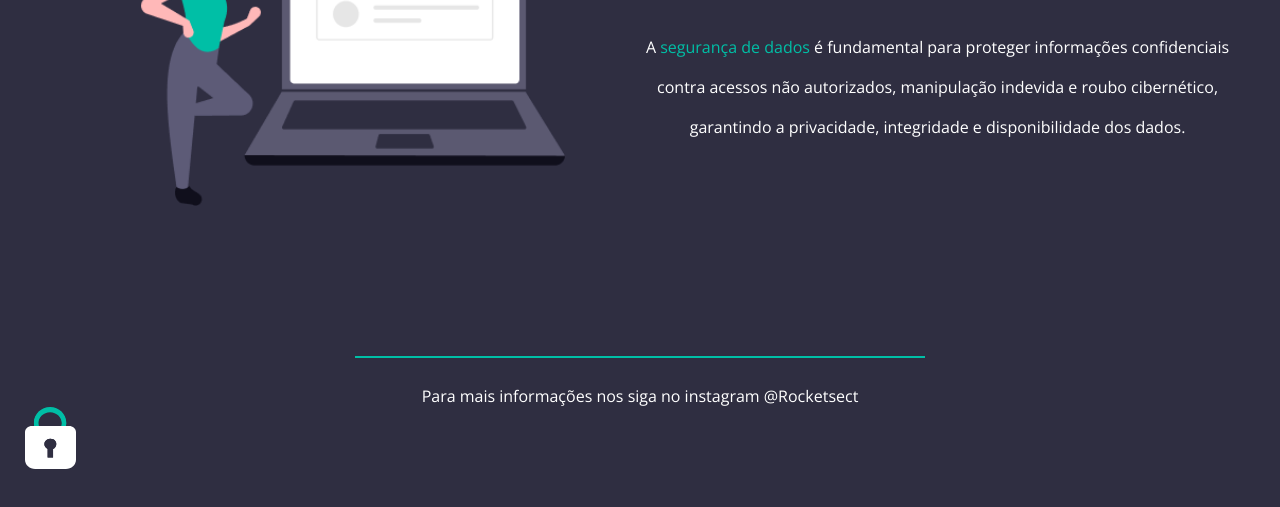
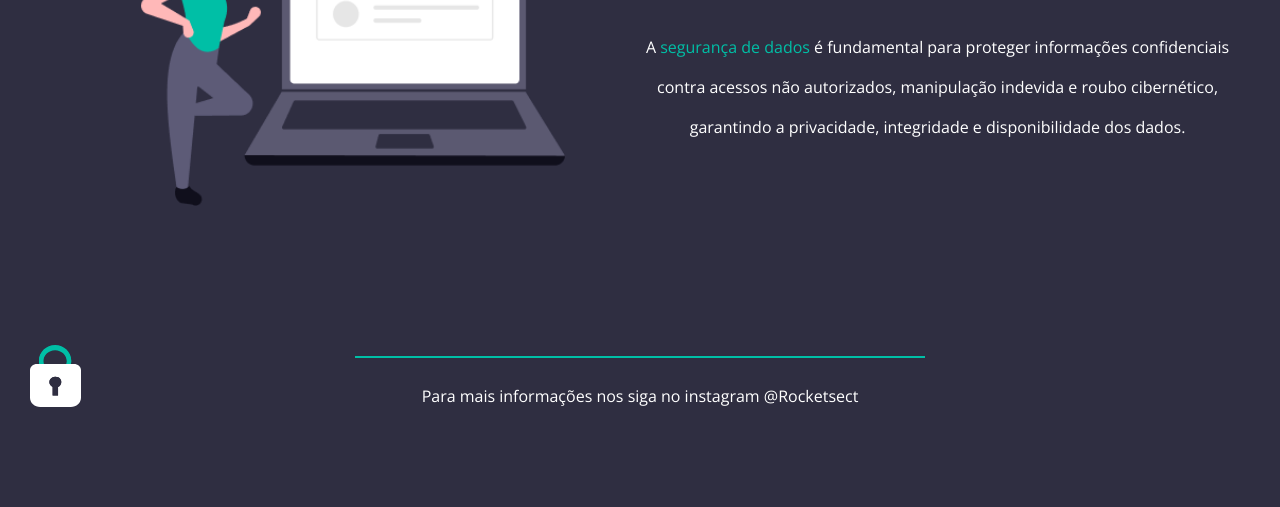
Before and after one commit to rafaelweyrich/DesafioProjeto2Explorer, a plain HTML site: page index.html in a window 1280 px wide. Shown: the part 363-870 px from the top of the page. After the commit the page ends 800 px from the top, so only its background shows below. Drawn offline with nearby package versions, Linux system fonts and the light colour scheme; a web font is replaced by a local one.

Commit message:
Atualização padlock

```diff
--- a/index.html
+++ b/index.html
@@ -51,15 +51,16 @@
 
   </main>
 
-  <footer>
+  <div id="footer">
     <div class="line"> </div>
-      Para mais informações nos siga no instagram @Rocketsect
+      Para mais informações nos siga no instagram
+      <a href="#">@Rocketsect</a>
   </footer>
   </div>
 
-    <div class="padlock">
-    <img src="images/padlock.svg" alt="Cadeado branco e verde no canto inferior esquerdo da página"
-    />
-    </div>
+  <img id="padlock" src="images/padlock.svg" alt="Cadeado branco e verde no canto inferior esquerdo da página"
+  />
+
+
 </body>
 </html>
--- a/style.css
+++ b/style.css
@@ -78,14 +78,7 @@ text-align: center;
 }
 
 
-#icone a {
-  display: block;
-  text-align: right;
-
-}
-
-
-footer {
+#footer {
   padding-top: 150px;
   text-align: center;
   justify-content: center;
@@ -99,9 +92,11 @@ height:0px;
 margin: 0 auto 27px;
 
 border: 1px solid #00BFA6;
-
 }
 
-.padlock {
-  margin: 0 1200px 115px 25px;
+
+#padlock {
+bottom: 30px;
+left: 30px;
+position: fixed;
 }
```
